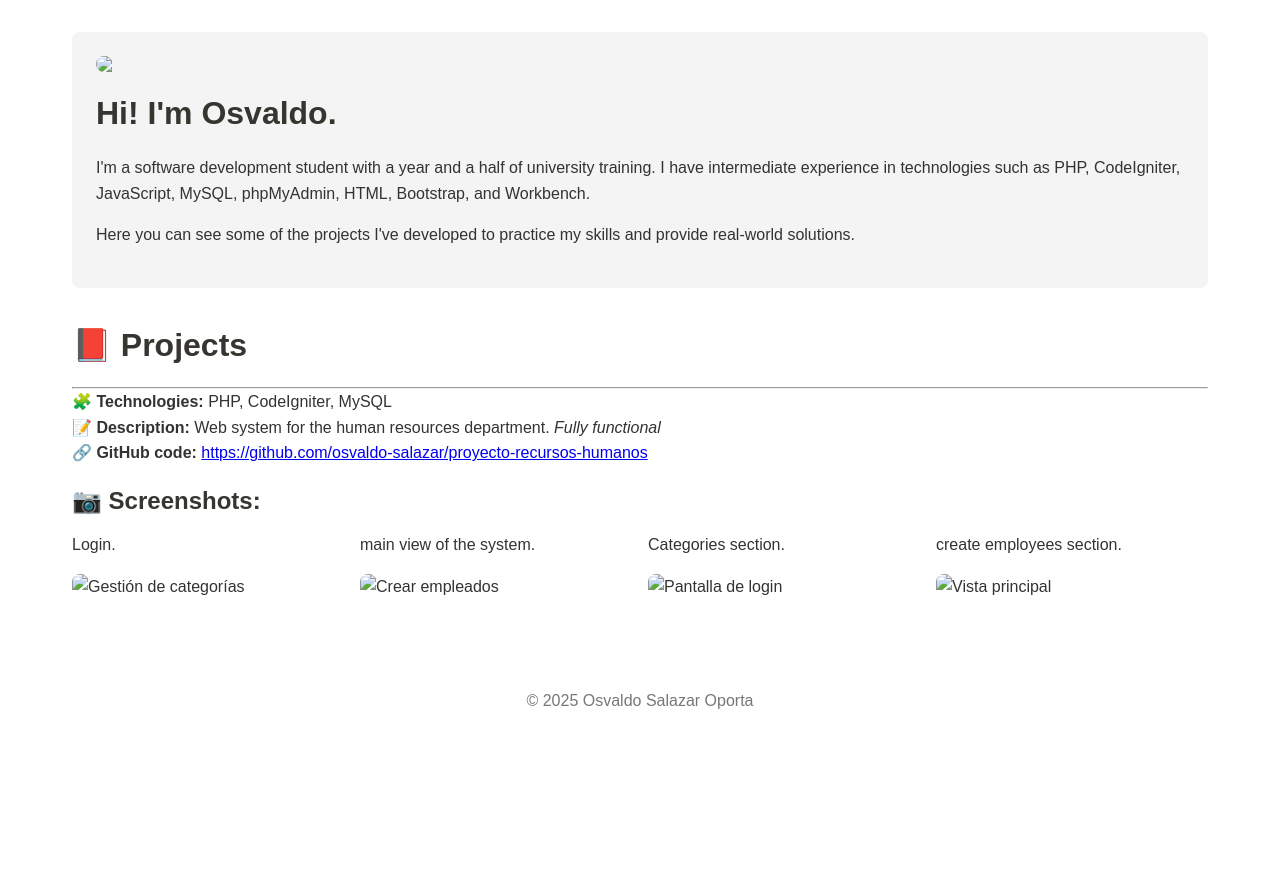
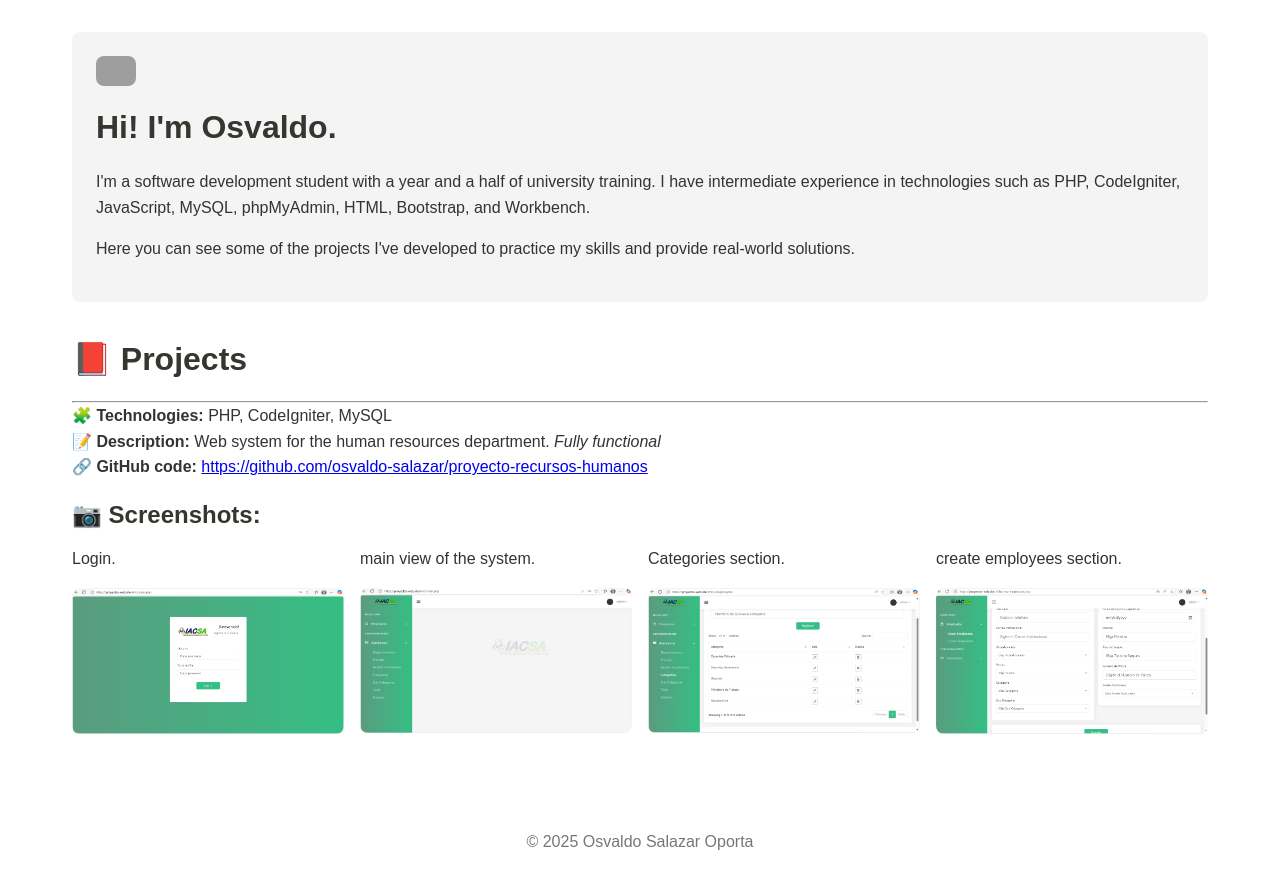
Before and after one commit to osvaldo-salazar/portafolio, a plain HTML site: page index.html in a window 1280 px wide. Before the commit the page ends 800 px from the top, so only its background shows below. Drawn offline with Linux system fonts and the light colour scheme; the site is published under a folder, as on GitHub Pages, so addresses that start at the root find nothing.

Commit message:
Update index.html

```diff
--- a/index.html
+++ b/index.html
@@ -97,7 +97,7 @@
 </head>
 <body>
   <aside>
-    <img src="/img/logo.jpeg" width="40px" />
+    <img src="img/logo.jpeg" width="40px" />
     <h2>Hi! I'm Osvaldo.</h2>
     <p>I'm a software development student with a year and a half of university training. I have intermediate experience in technologies such as PHP, CodeIgniter, JavaScript, MySQL, phpMyAdmin, HTML, Bootstrap, and Workbench.</p>
     <p>Here you can see some of the projects I've developed to practice my skills and provide real-world solutions.</p>
@@ -113,19 +113,19 @@
     <div class="gallery">
       <div>
         <p>Login.</p>
-        <img src="/img/login.png" alt="Gestión de categorías" />
+        <img src="img/login.png" alt="Gestión de categorías" />
       </div>
       <div>
         <p>main view of the system.</p>
-        <img src="/img/main.png" alt="Crear empleados" />
+        <img src="img/main.png" alt="Crear empleados" />
       </div>
       <div>
          <p>Categories section.</p>
-        <img src="/img/categorias.png" alt="Pantalla de login" />
+        <img src="img/categorias.png" alt="Pantalla de login" />
       </div>
       <div>
         <p>create employees section.</p>
-        <img src="/img/crear_empleados.png" alt="Vista principal" />
+        <img src="img/crear_empleados.png" alt="Vista principal" />
       </div>
     </div>
   </section>
```
